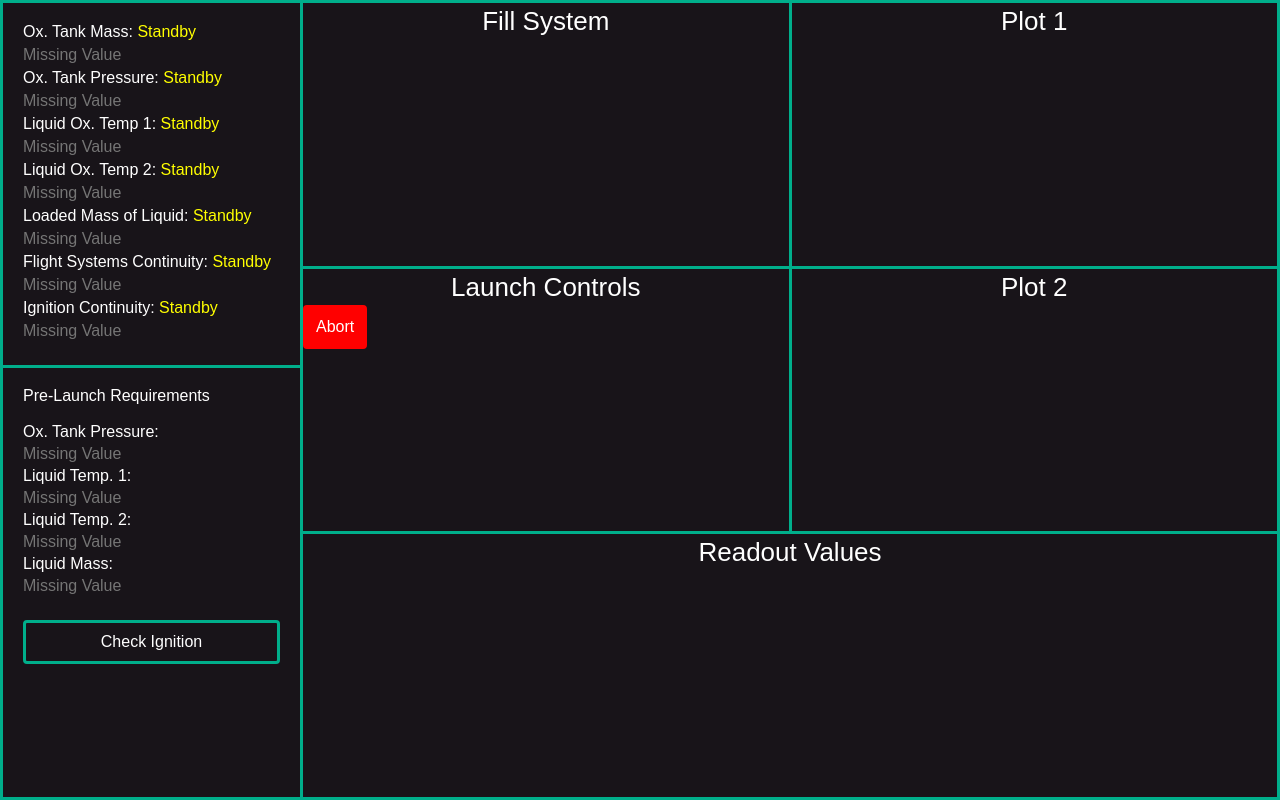
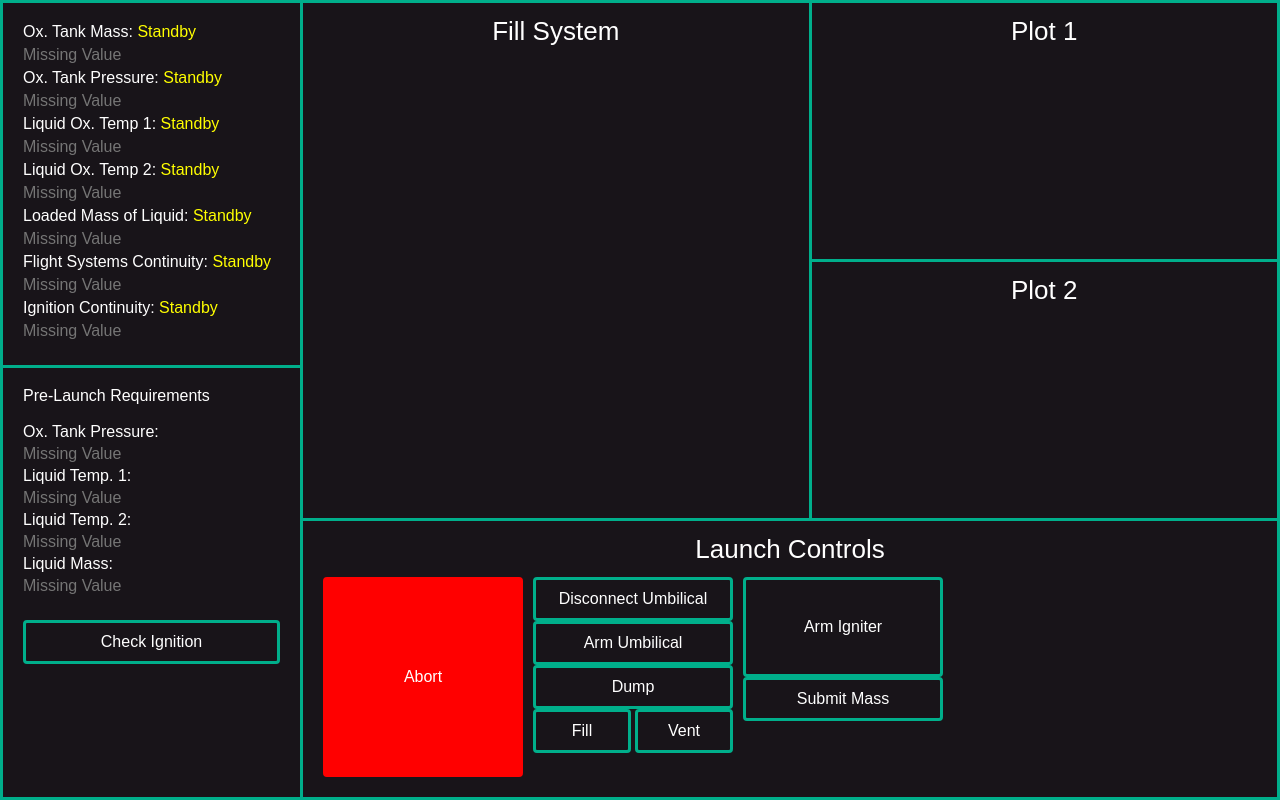
Before and after one commit to sandyfogarassy/utat-rocketry, a website: page ground-station/alt/mainWindow.html in a window 1280 px wide. Drawn offline with Linux system fonts and the light colour scheme.

Commit message:
Continue UI work

```diff
--- a/ground-station/alt/global.css
+++ b/ground-station/alt/global.css
@@ -7,7 +7,6 @@ body {
 	font-size: 16px;
 	display: flex;
 	min-height: 100%;
-	flex-direction: row;
 	background-color: rgba(24,20,25,1);
 	line-height: 100%;
 	color: white;
@@ -16,6 +15,35 @@ div,body {
 	border-color: rgb(0,175,139);
 	border-style: solid;
 	border-width: 0px;
+	flex: 10;
+}
+.container.top_border > div {
+	border-top-width: 3px;
+}
+.container.bottom_border > div,div.flex.container.row > div {
+	border-bottom-width: 3px;
+}
+.container.left_border > div {
+	border-left-width: 3px;
+}
+.container.right_border > div,div.flex.container.column > div {
+	border-right-width: 3px;
+}
+.container > div:last-child {
+	border-width: 0px !important;
+}
+.flex.container {
+	align-items: stretch;
+	display: flex;
+}
+.flex.container.column {
+	flex-direction: row;
+}
+.flex.container.row {
+	flex-direction: column;
+}
+.module {
+	padding: 20px;
 }
 input {
 	margin: 0px;
@@ -30,13 +58,15 @@ button {
 .button1,.button2 {
 	transition: 0.2s;
 }
-
+.button1,.button2 {
+	margin: 0px;
+}
 .button1 {
 	padding: 10px;
 	border: 3px solid rgb(0,175,139);
 	border-radius: 4px;
 	text-align: center;
-	vertical-align: center;
+	vertical-align: middle;
 	background: none;
 	color: white;
 }
@@ -52,7 +82,7 @@ button {
 	border: 3px solid red;
 	border-radius: 4px;
 	text-align: center;
-	vertical-align: center;
+	vertical-align: middle;
 	background: red;
 	color: white;
 }
--- a/ground-station/alt/mainWindow.css
+++ b/ground-station/alt/mainWindow.css
@@ -1,12 +1,9 @@
 body {
-	align-items: stretch;
 	border-width: 3px;
 }
 div.sidebar {
 	min-width: 200px;
 	max-width: 300px;
-	border-right-width: 3px;
-	flex: 1;
 }
 div.sidebar p {
 	margin: 0;
@@ -47,34 +44,37 @@ div.sidebar input.coupler::placeholder {
 div.sidebar .button1 {
 	width: 100%;
 }
-div.launch-controls {}
-div.main {
-	flex: 1;
-	display: flex;
-	align-items: stretch;
-	flex-direction: column;
-}
-div.main > div {
-	/*height: 33%;*/
-	border-bottom-width: 3px;
-	display: flex;
-	flex: 1;
-}
-div.main > div:last-child {
-	border-bottom-width: 0px;
-}
-div.main > div > div {
-	align-items: stretch;
-	flex-direction: column;
-	border-right-width: 3px;
-	flex: 1;
-	/*width: 50%;*/
-}
-div.main > div > div:last-child {
-	border-width: 0px;
-}
 div.block_label {
 	font-size: 26px;
 	text-align: center;
-	padding: 10px;
+	margin-bottom: 20px;
 }
+div.launch_controls {
+	flex: 4;
+}
+div.launch_controls .full_height {
+	height: 200px;
+}
+div.launch_controls > .sub_module {
+	float: left;
+	margin-right: 10px;
+}
+div.launch_controls > .sub_module > * {
+	float: left;
+	width: 100%;
+}
+div.launch_controls .button_group_1,div.launch_controls .button_group_2 {
+	width: 200px;
+}
+#fill,#vent {
+	width: 49%;
+}
+#vent {
+	float: right;
+}
+#abort,div.launch_controls .button_group_1 {
+	width: 200px;
+}
+#arm_igniter {
+	height: 100px;
+}
--- a/ground-station/alt/mainWindow.html
+++ b/ground-station/alt/mainWindow.html
@@ -4,9 +4,9 @@
 		<link rel="stylesheet" type="text/css" href="global.css">
 		<link rel="stylesheet" type="text/css" href="mainWindow.css">
 	</head>
-	<body>
-		<div class="sidebar green_border">
-			<div class="primary">
+	<body class="flex container column right_border">
+		<div class="sidebar">
+			<div class="primary module">
 				<label>Ox. Tank Mass:
 					<input type="text" readonly value="Standby">
 				</label>
@@ -36,7 +36,7 @@
 				</label>
 				<input class="coupler" type="text" readonly placeholder="Missing Value" value="">
 			</div>
-			<div class="secondary green_border">
+			<div class="secondary module">
 				<p>Pre-Launch Requirements</p>
 				<label>Ox. Tank Pressure:
 					<input class="coupler" type="text" readonly placeholder="Missing Value" value="">
@@ -51,31 +51,38 @@
 					<input class="coupler" type="text" readonly placeholder="Missing Value" value="">
 				</label>
 			</div>
-			<div class="tertiary green_border">
+			<div class="tertiary">
 				<button class="button1">Check Ignition</button>
 			</div>
 		</div>
-		<div class="main">
-			<div class="green_border">
-				<div>
+		<div class="main flex container row">
+			<div class="flex container column">
+				<div class="fill_system module">
 					<div class="block_label">Fill System</div>
 				</div>
-				<div>
-					<div class="block_label">Plot 1</div>
+				<div class="flex container row">
+					<div class="plot1 module">
+						<div class="block_label">Plot 1</div>
+					</div>
+					<div class="plot2 module">
+						<div class="block_label">Plot 2</div>
+					</div>
 				</div>
 			</div>
-			<div class="green_border">
-				<div class="launch-controls">
-					<div class="block_label">Launch Controls</div>
-					<button class="button2">Abort</button>
+
+			<div class="launch_controls module">
+				<div class="block_label">Launch Controls</div>
+				<button class="button2 full_height sub_module" id="abort">Abort</button>
+				<div class="button_group_1 sub_module">
+					<button class="button1">Disconnect Umbilical</button>
+					<button class="button1">Arm Umbilical</button>
+					<button class="button1">Dump</button>
+					<button class="button1" id="fill">Fill</button>
+					<button class="button1" id="vent">Vent</button>
 				</div>
-				<div>
-					<div class="block_label">Plot 2</div>
-				</div>
-			</div>
-			<div class="green_border">
-				<div>
-					<div class="block_label">Readout Values</div>
+				<div class="button_group_2 sub_module">
+					<button class="button1" id="arm_igniter">Arm Igniter</button>
+					<button class="button1" id="submit_mass">Submit Mass</button>
 				</div>
 			</div>
 		</div>
```
